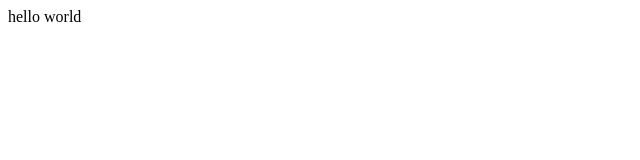
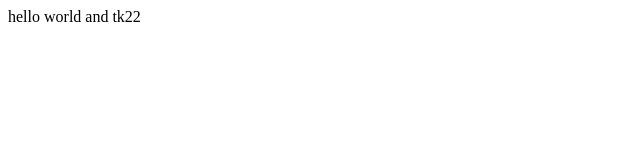
Before and after one commit to haraldkujat/amplify-hello-world, a plain HTML site: page index.html in a window 1280 px wide. Shown: the full height of the page, 0-640 px from the left. Drawn offline with Linux system fonts and the light colour scheme.

Commit message:
Update index.html

```diff
--- a/index.html
+++ b/index.html
@@ -1,3 +1,3 @@
 <html>
-  hello world
+  hello world and tk22
 </html>
```
